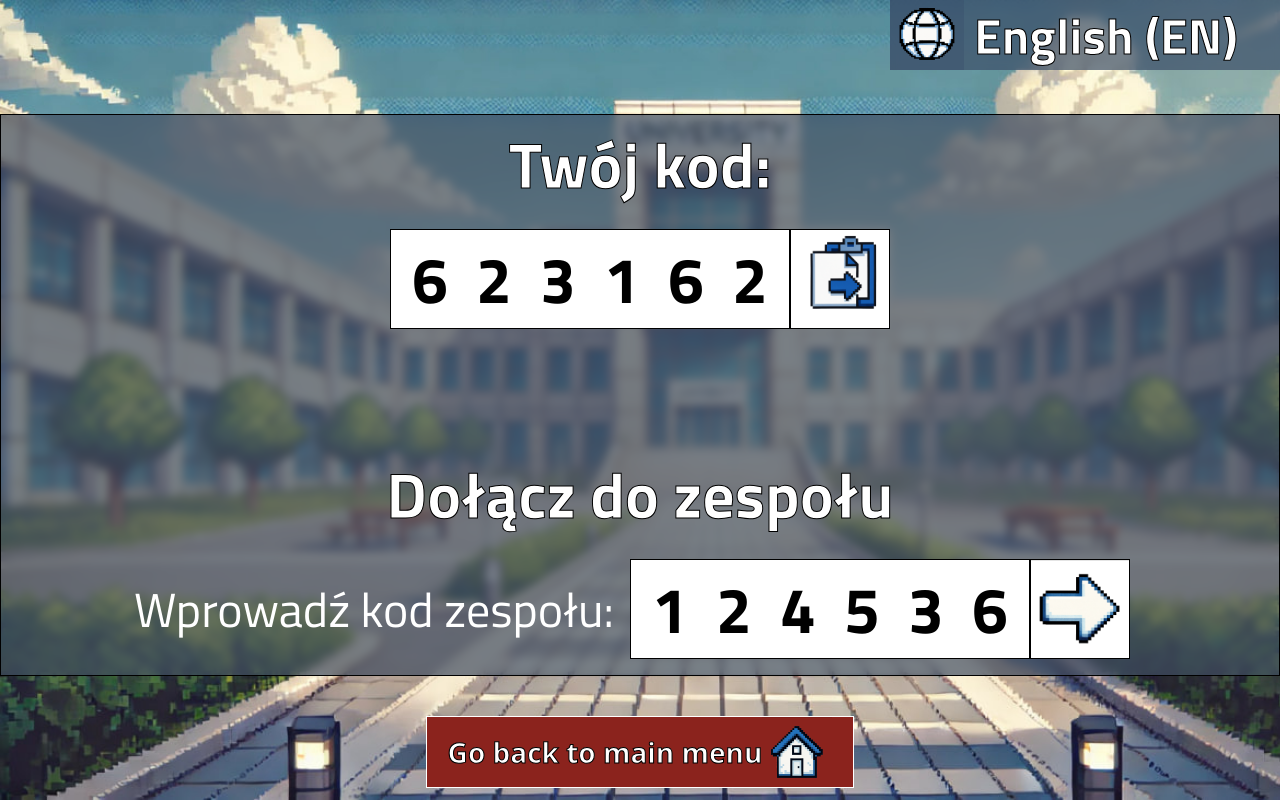
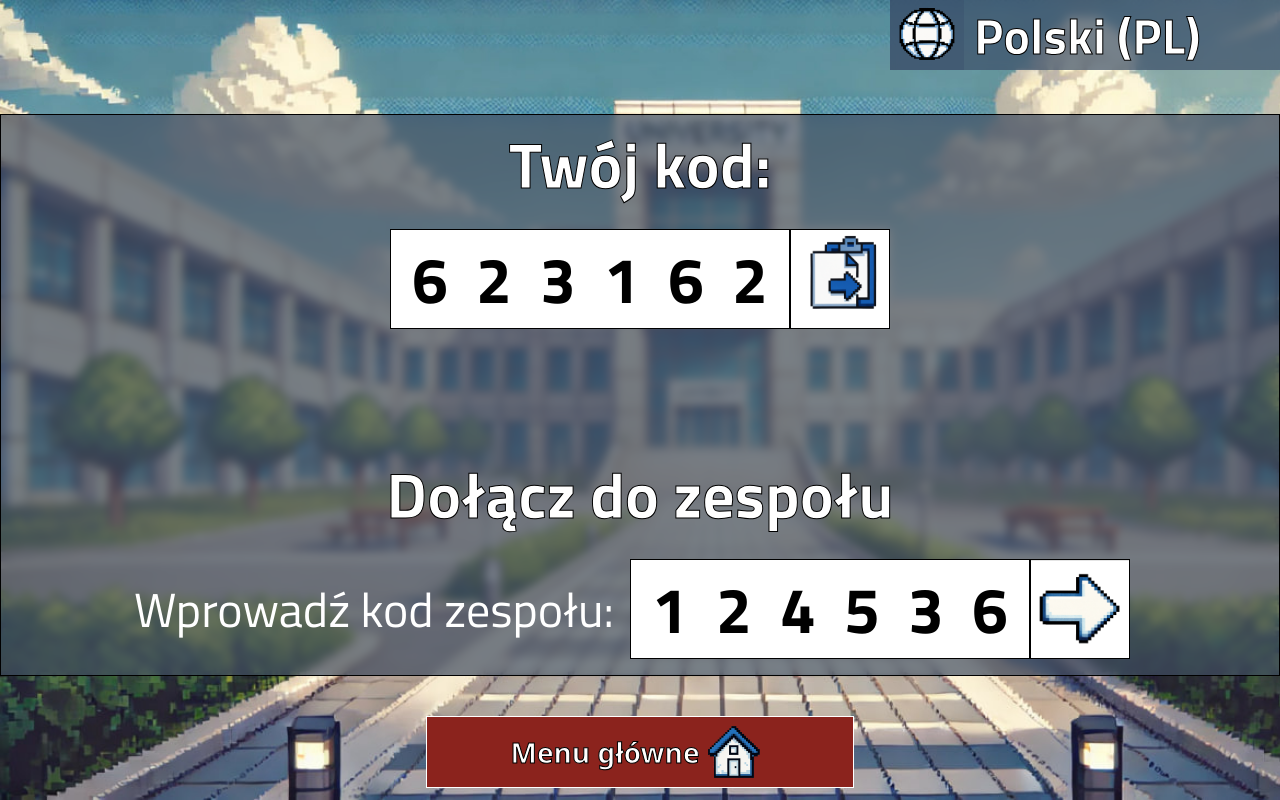
Before and after one commit to maphy9/WiQuiz, a Vue app in the folder frontend/: page /join in a window 1280 px wide. Built offline with nearby package versions, Linux system fonts and the light colour scheme; the HTML template or start-up script is replaced by a standard one.

Commit message:
Add functionality to the language button

```diff
--- a/frontend/src/components/SharedComponents/LanguageButton.vue
+++ b/frontend/src/components/SharedComponents/LanguageButton.vue
@@ -37,24 +37,35 @@
 </template>
 
 <script setup lang="ts">
-import { ref } from 'vue'
+import { onMounted, ref } from 'vue'
+import { useI18n } from 'vue-i18n'
 import { useSound } from '@/composables/useSound'
 
 const { playButtonSound } = useSound()
+const { locale } = useI18n()
 
 const language = ref({
   name: 'English',
   code: 'EN',
 })
 
-function toggleLanguage() {
-  if (language.value.name === 'English') {
-    language.value.name = 'Polski'
-    language.value.code = 'PL'
+onMounted(() => {
+  if (locale.value === 'pl') {
+    language.value = { name: 'Polski', code: 'PL' }
   }
   else {
-    language.value.name = 'English'
-    language.value.code = 'EN'
+    language.value = { name: 'English', code: 'EN' }
+  }
+})
+
+function toggleLanguage() {
+  if (language.value.code === 'EN') {
+    language.value = { name: 'Polski', code: 'PL' }
+    locale.value = 'pl'
+  }
+  else {
+    language.value = { name: 'English', code: 'EN' }
+    locale.value = 'en'
   }
 }
 </script>
--- a/frontend/src/components/SharedComponents/ReturnButton.vue
+++ b/frontend/src/components/SharedComponents/ReturnButton.vue
@@ -1,7 +1,15 @@
 <template>
-  <router-link to="/" class="return-button" @click="playButtonSound">
-    <span class="return-button-text">Go back to main menu</span>
-    <img class="return-button-icon" src="@/images/home.png" />
+  <router-link
+    to="/"
+    class="return-button"
+    @click="playButtonSound"
+  >
+    <span class="return-button-text">{{ $t('return-button.go-back-to-main-menu') }}</span>
+
+    <img
+      class="return-button-icon"
+      src="@/images/home.png"
+    >
   </router-link>
 </template>
 
--- a/frontend/src/locales/en.json
+++ b/frontend/src/locales/en.json
@@ -1,3 +1,10 @@
 {
-
+  "join-view": {
+    "your-code": "Your code:",
+    "join-team": "Join team",
+    "enter-team-code": "Enter team code:"
+  },
+  "return-button": {
+    "go-back-to-main-menu": "Go back to main menu"
+  }
 }
--- a/frontend/src/locales/pl.json
+++ b/frontend/src/locales/pl.json
@@ -3,5 +3,8 @@
     "your-code": "Twój kod:",
     "join-team": "Dołącz do zespołu",
     "enter-team-code": "Wprowadź kod zespołu:"
+  },
+  "return-button": {
+    "go-back-to-main-menu": "Menu główne"
   }
 }
```
